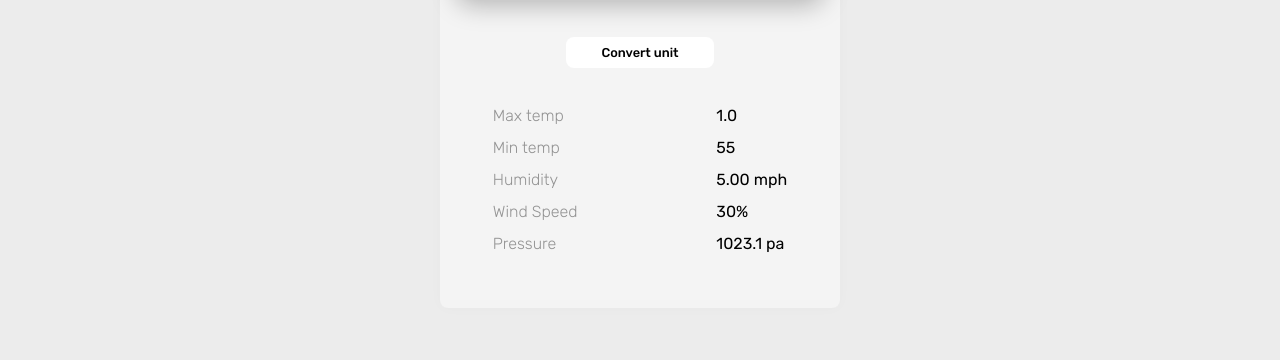
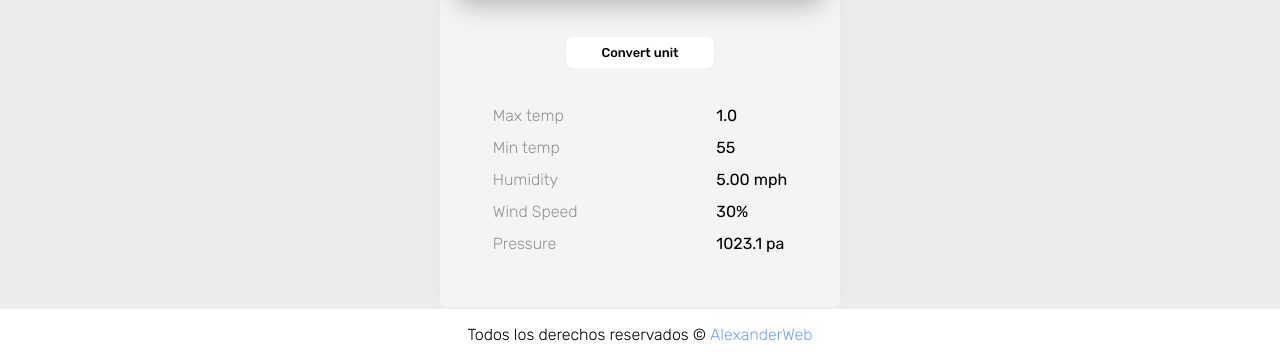
Before and after one commit to Alexander-Fernando/freecodecamp-proyectos, a plain HTML site: page index.html in a window 1280 px wide. Shown: the part 440-800 px from the top of the page. Drawn offline with Linux system fonts and the light colour scheme.

Commit message:
Footer agregado

```diff
--- a/assets/css/styles.css
+++ b/assets/css/styles.css
@@ -134,6 +134,23 @@ body {
   font-weight: 100;
   color: rgba(0, 0, 0, 0.4);
 }
+
+.footer {
+  position: absolute;
+  bottom: 0;
+  width: 100%;
+  padding: 1rem;
+  text-align: center;
+  background-color: var(--header);
+  font-weight: 300;
+}
+
+.footer__cta {
+  text-decoration: none;
+  color: var(--footer);
+  box-shadow: 0px 0px 14px 0px rgba(0, 0, 0, 0.025);
+}
+
 ul {
   list-style: none;
 }
--- a/index.html
+++ b/index.html
@@ -54,15 +54,18 @@
         </div>
       </section>
     </main>
-    <!--
+
     <footer class="footer">
       <div class="footer__container container">
-        Alexander web - Proyecto de FreeCodeCamp
+        Todos los derechos reservados &copy;
+        <a
+          href="https://www.linkedin.com/in/alexander-gonzalespardo/"
+          target="_blank"
+          class="footer__cta"
+          >AlexanderWeb</a
+        >
       </div>
-    </footer> -->
-
-    <!-- <button class="btn" type="button">Obtener localizacion</button>
-    <button class="btn2" type="button">Obtener fecha</button> -->
+    </footer>
     <script src="assets/js/app.js"></script>
   </body>
 </html>
```
